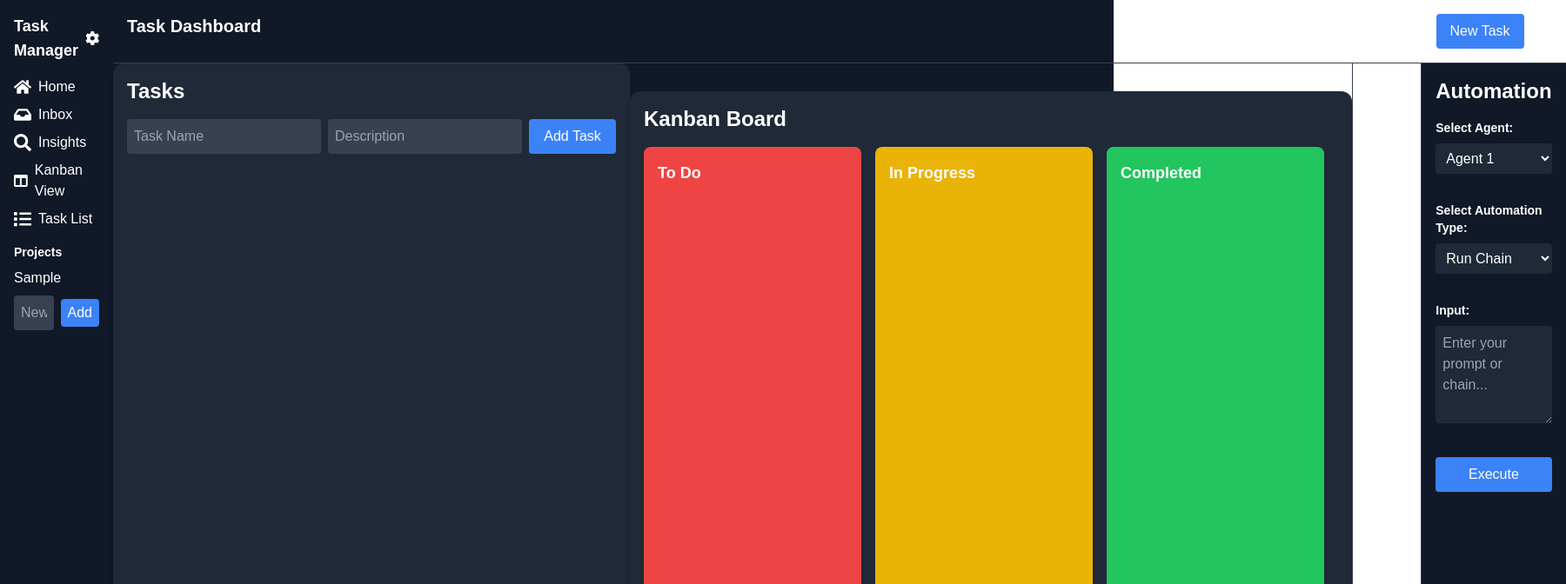
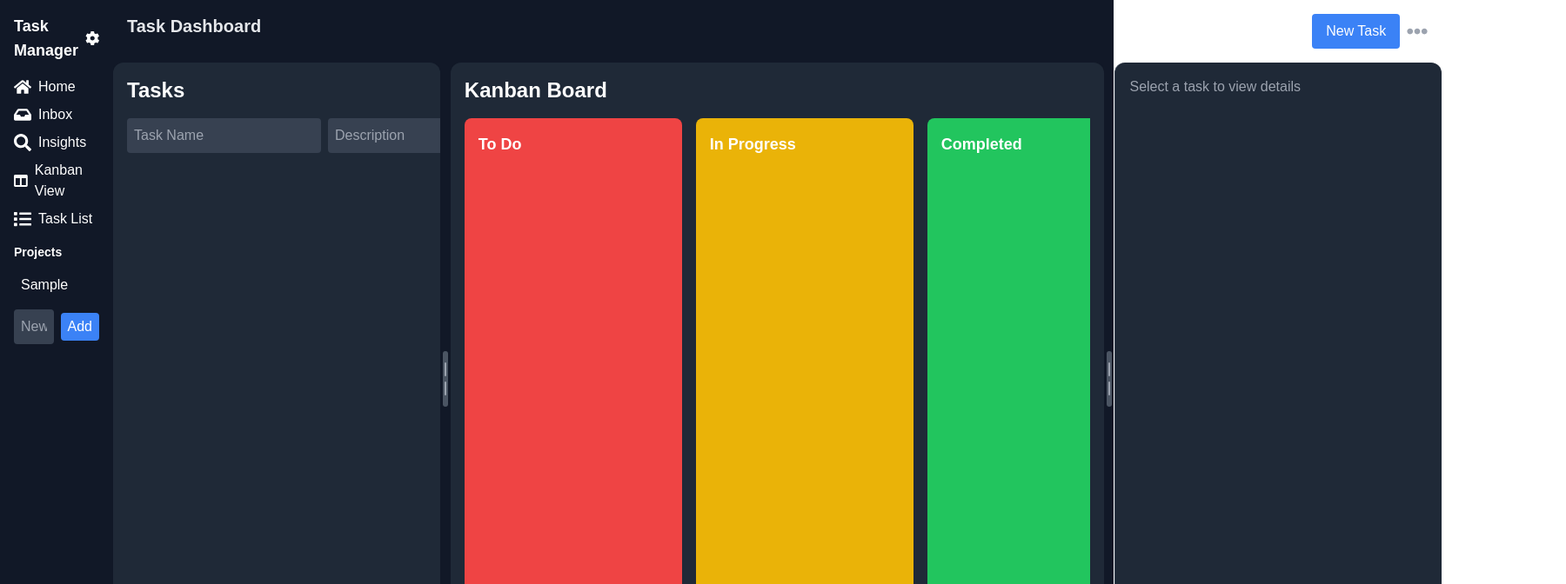
Before and after one commit to birdup000/ADHD-TaskManagementPanel, a Next.js app in the folder adhd-taskpanel/: page / in a window 1280 px wide. Both pictures are taken after typing "Sample" into the empty fields and a click on the button "Add". Shown: the top 672 px of the page at 87% size, 1800 px wide, since content can reach past the window. Built offline with nearby package versions, Linux system fonts and the light colour scheme.

Commit message:
lots of additions

```diff
--- a/adhd-taskpanel/app/page.tsx
+++ b/adhd-taskpanel/app/page.tsx
@@ -14,14 +14,17 @@ import {
   FaCog,
   FaEllipsisH,
   FaTrash,
+  FaEdit,
 } from 'react-icons/fa';
 import { useState, useEffect } from 'react';
 import LocalForage from 'localforage';
 import { FaArrowLeft, FaArrowRight, FaCheck } from 'react-icons/fa';
+import { Panel, PanelGroup, PanelResizeHandle } from "react-resizable-panels";
 
 // Define Task interface
 interface Task {
   id: number;
+  projectId: number; // Add this
   task: string;
   isComplete: boolean;
   description: string;
@@ -41,6 +44,24 @@ interface Credentials {
   key: string;
 }
 
+const resizeHandleStyles = {
+  padding: "0 4px",
+  backgroundColor: "#1f2937", // gray-800
+};
+
+const ResizeHandle = () => (
+  <PanelResizeHandle className="group flex items-center justify-center" style={{ width: '12px' }}>
+    <div
+      className="w-1.5 h-16 rounded-full bg-gray-600 group-hover:bg-blue-500 group-active:bg-blue-600 cursor-col-resize transition-colors"
+    >
+      <div className="flex flex-col gap-1.5 h-full items-center justify-center">
+        <div className="w-0.5 h-4 bg-gray-400 rounded group-hover:bg-blue-300" />
+        <div className="w-0.5 h-4 bg-gray-400 rounded group-hover:bg-blue-300" />
+      </div>
+    </div>
+  </PanelResizeHandle>
+);
+
 const Page: NextPage = () => {
   const [tasks, setTasks] = useState<Task[]>([]);
   const [projects, setProjects] = useState<Project[]>([]);
@@ -56,6 +77,40 @@ const Page: NextPage = () => {
   const [newTask, setNewTask] = useState('');
   const [newTaskDescription, setNewTaskDescription] = useState('');
   const [newTaskDueDate, setNewTaskDueDate] = useState('');
+
+  const [draggedProject, setDraggedProject] = useState<Project | null>(null);
+  const [editingProjectId, setEditingProjectId] = useState<number | null>(null);
+
+  // Add task reorder handlers
+  const [draggedTask, setDraggedTask] = useState<Task | null>(null);
+
+  const handleTaskDragStart = (e: React.DragEvent, task: Task) => {
+    setDraggedTask(task);
+    e.currentTarget.classList.add('opacity-50');
+  };
+
+  const handleTaskDragEnd = (e: React.DragEvent) => {
+    e.currentTarget.classList.remove('opacity-50');
+    setDraggedTask(null);
+  };
+
+  const handleTaskDragOver = (e: React.DragEvent, task: Task) => {
+    e.preventDefault();
+    if (!draggedTask || draggedTask.id === task.id) return;
+
+    const newTasks = [...tasks];
+    const draggedIndex = tasks.findIndex(t => t.id === draggedTask.id);
+    const dropIndex = tasks.findIndex(t => t.id === task.id);
+
+    // Only allow vertical movement (adjacent positions)
+    if (Math.abs(draggedIndex - dropIndex) !== 1) return;
+
+    newTasks.splice(draggedIndex, 1);
+    newTasks.splice(dropIndex, 0, draggedTask);
+
+    setTasks(newTasks);
+    LocalForage.setItem('tasks', newTasks);
+  };
 
   useEffect(() => {
     LocalForage.config({
@@ -111,18 +166,15 @@ const Page: NextPage = () => {
   };
 
   const handleAddTask = async () => {
-    if (!newTask.trim()) {
-      console.error('Cannot add an empty task');
-      return;
-    }
-    if (!selectedProject) {
-      console.error('No project selected');
+    if (!newTask.trim() || !selectedProject) {
+      console.error('Cannot add task: missing name or project');
       return;
     }
     try {
       const taskId = Date.now(); // Generate a unique ID
       const newTaskData: Task = {
         id: taskId,
+        projectId: selectedProject.id, // Add project ID
         task: newTask.trim(),
         description: newTaskDescription.trim(),
         isComplete: false,
@@ -171,16 +223,90 @@ const Page: NextPage = () => {
   const handleMoveTaskToStage = async (taskId: number, stage: 'toDo' | 'inProgress' | 'completed') => {
     try {
       const updatedTasks = tasks.map((task) =>
-        task.id === taskId
-       ? {...task, stage }
-          : task
+        task.id === taskId ? { ...task, stage } : task
       );
       setTasks(updatedTasks);
+
+      // Update selected task if it's the one being moved
+      if (selectedTask && selectedTask.id === taskId) {
+        setSelectedTask({ ...selectedTask, stage });
+      }
+
       await LocalForage.setItem('tasks', updatedTasks);
     } catch (error) {
       console.error('Error moving task to stage:', error);
     }
   };
+
+  const handleDragStart = (e: React.DragEvent, taskId: number) => {
+    e.dataTransfer.setData('taskId', taskId.toString());
+  };
+
+  const handleDragOver = (e: React.DragEvent) => {
+    e.preventDefault();
+  };
+
+  const handleDrop = (e: React.DragEvent, targetStage: 'toDo' | 'inProgress' | 'completed') => {
+    e.preventDefault();
+    const taskId = parseInt(e.dataTransfer.getData('taskId'));
+    if (!isNaN(taskId)) {
+      handleMoveTaskToStage(taskId, targetStage);
+    }
+  };
+
+  const handleUpdateTaskStage = async (taskId: number, newStage: 'toDo' | 'inProgress' | 'completed') => {
+    try {
+      const updatedTasks = tasks.map((task) =>
+        task.id === taskId ? { ...task, stage: newStage } : task
+      );
+      setTasks(updatedTasks);
+      await LocalForage.setItem('tasks', updatedTasks);
+    } catch (error) {
+      console.error('Error updating task stage:', error);
+    }
+  };
+
+  const handleProjectDragStart = (e: React.DragEvent, project: Project) => {
+    setDraggedProject(project);
+    e.currentTarget.classList.add('opacity-50');
+  };
+
+  const handleProjectDragEnd = (e: React.DragEvent) => {
+    e.currentTarget.classList.remove('opacity-50');
+    setDraggedProject(null);
+  };
+
+  const handleProjectDragOver = (e: React.DragEvent, project: Project) => {
+    e.preventDefault();
+    if (!draggedProject || draggedProject.id === project.id) return;
+
+    const newProjects = [...projects];
+    const draggedIndex = projects.findIndex(p => p.id === draggedProject.id);
+    const dropIndex = projects.findIndex(p => p.id === project.id);
+
+    newProjects.splice(draggedIndex, 1);
+    newProjects.splice(dropIndex, 0, draggedProject);
+
+    setProjects(newProjects);
+    LocalForage.setItem('projects', newProjects);
+  };
+
+  const handleProjectRename = async (projectId: number, newName: string) => {
+    if (!newName.trim()) return;
+
+    const updatedProjects = projects.map(project =>
+      project.id === projectId ? { ...project, name: newName.trim() } : project
+    );
+
+    setProjects(updatedProjects);
+    await LocalForage.setItem('projects', updatedProjects);
+    setEditingProjectId(null);
+  };
+
+  // Filter tasks by project in render
+  const projectTasks = tasks.filter(task =>
+    selectedProject && task.projectId === selectedProject.id
+  );
 
   return (
     <div className="flex h-screen bg-gray-900 text-white">
@@ -215,12 +341,47 @@ const Page: NextPage = () => {
           {projects.map((project: Project) => (
             <li
               key={project.id}
+              draggable="true"
+              onDragStart={(e) => handleProjectDragStart(e, project)}
+              onDragEnd={handleProjectDragEnd}
+              onDragOver={(e) => handleProjectDragOver(e, project)}
+              className={`mb-2 flex items-center justify-between p-2 rounded cursor-move
+                ${selectedProject?.id === project.id ? 'bg-gray-700' : 'hover:bg-gray-800'}
+                transition-colors duration-200`}
+            >
+              <div className="flex items-center gap-2 flex-1">
+                {editingProjectId === project.id ? (
+                  <input
+                    type="text"
+                    defaultValue={project.name}
+                    className="bg-gray-700 px-2 py-1 rounded text-white w-full"
+                    onBlur={(e) => handleProjectRename(project.id, e.target.value)}
+                    onKeyDown={(e) => {
+                      if (e.key === 'Enter') {
+                        handleProjectRename(project.id, e.currentTarget.value);
+                      } else if (e.key === 'Escape') {
+                        setEditingProjectId(null);
+                      }
+                    }}
+                    autoFocus
+                  />
+                ) : (
+                  <>
+                    <span
                       onClick={() => handleSelectProject(project)}
-              className={`mb-2 cursor-pointer ${
-                selectedProject?.id === project.id? 'text-blue-500' : ''
-              }`}
+                      className="flex-1"
                     >
                       {project.name}
+                    </span>
+                    <button
+                      onClick={() => setEditingProjectId(project.id)}
+                      className="opacity-0 group-hover:opacity-100 text-gray-400 hover:text-white"
+                    >
+                      <FaEdit size={14} />
+                    </button>
+                  </>
+                )}
+              </div>
             </li>
           ))}
           <li className="flex items-center mb-2">
@@ -242,22 +403,25 @@ const Page: NextPage = () => {
       </div>
       {/* Main Content */}
       <div className="flex-1 flex flex-col">
-        {/* Header */}
-        <div className="p-4 border-b border-gray-700 flex justify-between">
-          <h1 className="text-xl font-bold">
+        {/* Header - Remove border-b and adjust styling */}
+        <div className="p-4 flex justify-between">
+          <h1 className="text-xl font-bold text-gray-200">
             {selectedProject?.name || 'Task Dashboard'}
           </h1>
           <div className="flex items-center">
-            <button className="bg-blue-500 text-white px-4 py-2 rounded mr-2">
+            <button className="bg-blue-500 text-white px-4 py-2 rounded mr-2 hover:bg-blue-600 transition-colors">
               New Task
             </button>
-            <FaEllipsisH size={24} />
+            <FaEllipsisH size={24} className="text-gray-400 hover:text-gray-300 cursor-pointer" />
           </div>
         </div>
+
         {/* Content */}
         <div className="flex flex-1">
+          <PanelGroup direction="horizontal" className="flex-1 overflow-hidden">
             {/* Task List */}
-          <div className="w-2/3 p-4 bg-gray-800 rounded-xl shadow-md">
+            <Panel defaultSize={25} minSize={20} className="overflow-hidden">
+              <div className="h-full p-4 bg-gray-800 rounded-xl shadow-md overflow-auto">
                 <h2 className="text-2xl font-bold mb-4 text-white">Tasks</h2>
                 <div className="flex items-center mb-4">
                   <input
@@ -281,15 +445,15 @@ const Page: NextPage = () => {
                   </button>
                 </div>
                 <ul>
-              {tasks.map((task) => (
+                  {projectTasks.map((task) => (
                     <li
                       key={task.id}
-                  className={`mb-2 p-4 flex justify-between items-center rounded-lg ${
-                    task.isComplete
-                   ? "bg-green-500 text-white"
-                      : "bg-gray-700 text-white hover:bg-gray-600"
-                  }`}
-                  onClick={() => handleSelectTask(task)}
+                      className="mb-2 p-3 flex flex-col gap-2 rounded-lg bg-gray-800 hover:bg-gray-600 cursor-move"
+                      draggable="true"
+                      onDragStart={(e) => handleTaskDragStart(e, task)}
+                      onDragEnd={handleTaskDragEnd}
+                      onDragOver={(e) => handleTaskDragOver(e, task)}
+                      onClick={() => setSelectedTask(task)} // Add click handler
                     >
                       <div className="flex items-center">
                         <input
@@ -297,103 +461,96 @@ const Page: NextPage = () => {
                           checked={task.isComplete}
                           onChange={() => handleToggleTaskCompletion(task.id)}
                           className="mr-2"
+                          onClick={(e) => e.stopPropagation()} // Prevent task selection on checkbox click
                         />
-                    <span
-                      className={` ${
-                        task.isComplete? "line-through" : ""
-                      } text-lg`}
-                    >
+                        <span className={task.isComplete ? "line-through" : ""}>
                           {task.task}
                         </span>
                       </div>
-                  <FaTrash
-                    size={16}
-                    className="text-red-500 cursor-pointer"
-                    onClick={(e) => {
-                      e.stopPropagation();
-                      handleRemoveTask(task.id);
-                    }}
-                    style={{ marginLeft: 'auto' }} // Added margin to push to the right
-                  />
                     </li>
                   ))}
                 </ul>
               </div>
+            </Panel>
+
+            <ResizeHandle />
+
             {/* Kanban Board */}
-          <div className="flex-1 p-4 bg-gray-800 rounded-xl shadow-md mt-8">
+            <Panel defaultSize={50} minSize={30} className="overflow-hidden">
+              <div className="h-full p-4 bg-gray-800 rounded-xl shadow-md overflow-auto">
                 <h2 className="text-2xl font-bold mb-4 text-white">Kanban Board</h2>
                 <div className="flex" style={{ height: 'calc(100vh - 250px)', overflowY: 'auto' }}>
                   {[
-                { stage: "toDo", title: "To Do", color: "bg-red-500" },
-                { stage: "inProgress", title: "In Progress", color: "bg-yellow-500" },
-                { stage: "completed", title: "Completed", color: "bg-green-500" },
+                    { stage: "toDo" as 'toDo', title: "To Do", color: "bg-red-500" },
+                      { stage: "inProgress" as 'inProgress', title: "In Progress", color: "bg-yellow-500" },
+                      { stage: "completed" as 'completed', title: "Completed", color: "bg-green-500" },
                   ].map((column) => (
                     <div
                       key={column.stage}
-                  className={`bg-gray-700 p-4 rounded-lg ${column.color} text-white`}
+                      className={`bg-gray-700 p-4 rounded-lg ${column.color} text-white transition-colors duration-200`}
                       style={{ minWidth: '250px', flex: 1, marginRight: '16px' }}
+                      onDragOver={handleDragOver}
+                      onDrop={(e) => handleDrop(e, column.stage)}
                     >
                       <h3 className="text-lg font-bold mb-2">{column.title}</h3>
                       <ul style={{ listStyle: 'none', padding: 0, margin: 0, overflowY: 'auto' }}>
-                    {tasks
+                        {projectTasks  // Change from tasks to projectTasks
                          .filter((task) => task.stage === column.stage)
                          .map((task) => (
-                        <li key={task.id} className="mb-2 p-4 flex justify-between items-center rounded-lg bg-gray-800 hover:bg-gray-600 relative" style={{ lineHeight: '1.5' }}>
-                          <span className="text-lg" style={{ maxWidth: '60%', marginRight: '16px', display: 'inline-block', verticalAlign: 'middle' }}>{task.task}</span>
-                          <div className="absolute right-4 top-4 flex space-x-2" style={{ top: '50%', transform: 'translateY(-50%)' }}>
-                            {column.stage!== "toDo" && (
+                            <li
+                              key={task.id}
+                              className="mb-2 p-3 flex flex-col gap-2 rounded-lg bg-gray-800 hover:bg-gray-600 cursor-move"
+                              draggable="true"
+                              onDragStart={(e) => handleDragStart(e, task.id)}
+                            >
+                              {/* Task Content */}
+                              <span className="text-lg break-words">{task.task}</span>
+
+                              {/* Action Buttons */}
+                              <div className="flex items-center gap-2">
+                                {column.stage === "inProgress" && (
                                   <button
                                     onClick={() => handleMoveTaskToStage(task.id, "toDo")}
-                                className="bg-gray-500 text-xs px-2 py-1 rounded text-sm hover:bg-gray-600"
+                                    className="bg-gray-500 text-xs px-2 py-1 rounded hover:bg-gray-600"
                                     title="Move to To Do"
-                                style={{ lineHeight: '1.2', padding: '4px 8px' }}
                                   >
-                                <FaArrowLeft size={8} /> To Do <span className="hidden md:inline">To Do</span>
+                                    <FaArrowLeft size={8} className="inline mr-1" /> To Do
                                   </button>
                                 )}
+
                                 {column.stage === "toDo" && (
                                   <button
                                     onClick={() => handleMoveTaskToStage(task.id, "inProgress")}
-                                className="bg-yellow-500 text-xs px-2 py-1 rounded text-sm hover:bg-yellow-600"
+                                    className="bg-yellow-500 text-xs px-2 py-1 rounded hover:bg-yellow-600"
                                     title="Move to In Progress"
-                                style={{ lineHeight: '1.2', padding: '4px 8px' }}
                                   >
-                                <FaArrowRight size={8} /> In Progress <span className="hidden md:inline">In Progress</span>
+                                    <FaArrowRight size={8} className="inline mr-1" /> In Progress
                                   </button>
                                 )}
-                            {column.stage === "inProgress" && (
-                              <>
-                                <button
-                                  onClick={() => handleMoveTaskToStage(task.id, "toDo")}
-                                  className="bg-gray-500 text-xs px-2 py-1 rounded text-sm hover:bg-gray-600"
-                                  title="Move to To Do"
-                                  style={{ lineHeight: '1.2', padding: '4px 8px' }}
-                                >
-                                  <FaArrowLeft size={8} /> To Do <span className="hidden md:inline">To Do</span>
-                                </button>
-                                <button
-                                  onClick={() => handleMoveTaskToStage(task.id, "completed")}
-                                  className="bg-green-500 text-xs px-2 py-1 rounded text-sm hover:bg-green-600"
-                                  title="Move to Completed"
-                                  style={{ lineHeight: '1.2', padding: '4px 8px' }}
-                                >
-                                  <FaArrowRight size={8} /> Completed <span className="hidden md:inline">Completed</span>
-                                </button>
-                              </>
-                            )}
+
                                 {column.stage === "completed" && (
                                   <button
                                     onClick={() => handleMoveTaskToStage(task.id, "inProgress")}
-                                className="bg-yellow-500 text-xs px-2 py-1 rounded text-sm hover:bg-yellow-600"
+                                    className="bg-yellow-500 text-xs px-2 py-1 rounded hover:bg-yellow-600"
                                     title="Move to In Progress"
-                                style={{ lineHeight: '1.2', padding: '4px 8px' }}
                                   >
-                                <FaArrowLeft size={8} /> In Progress <span className="hidden md:inline">In Progress</span>
+                                    <FaArrowLeft size={8} className="inline mr-1" /> In Progress
                                   </button>
                                 )}
+
+                                {column.stage === "inProgress" && (
+                                  <button
+                                    onClick={() => handleMoveTaskToStage(task.id, "completed")}
+                                    className="bg-green-500 text-xs px-2 py-1 rounded hover:bg-green-600"
+                                    title="Move to Completed"
+                                  >
+                                    <FaArrowRight size={8} className="inline mr-1" /> Completed
+                                  </button>
+                                )}
+
                                 <FaTrash
                                   size={12}
-                              className="text-red-500 cursor-pointer"
+                                  className="text-red-500 cursor-pointer ml-auto"
                                   onClick={(e) => {
                                     e.stopPropagation();
                                     handleRemoveTask(task.id);
@@ -408,74 +565,29 @@ const Page: NextPage = () => {
                   ))}
                 </div>
               </div>
+            </Panel>
+
+            <ResizeHandle />
+
             {/* Task Details */}
-          <div className="w-1/3 p-4 border-l border-gray-700">
-            {selectedTask? (
-              <>
-                <h2 className="text-2xl font-bold mb-2">Task Details</h2>
-                <p>
-                  <span className="font-bold">Name:</span> {selectedTask.task}
-                </p>
-                <p>
-                  <span className="font-bold">Description:</span>{' '}
-                  {selectedTask.description}
-                </p>
-                <p>
-                  <span className="font-bold">Due Date:</span>{' '}
-                  {selectedTask.dueDate || 'None'}
-                </p>
-                <p>
-                  <span className="font-bold">Status:</span>{' '}
-                  {selectedTask.isComplete? 'Completed' : 'Pending'}
-                </p>
-              </>
+            <Panel defaultSize={25} minSize={20} className="overflow-hidden">
+              <div className="h-full p-4 bg-gray-800 rounded-xl shadow-md border-l border-gray-700 overflow-auto">
+                {selectedTask ? (
+                  <div className="space-y-4">
+                    <h2 className="text-2xl font-bold mb-4">Task Details</h2>
+                    <p><span className="font-bold">Name:</span> {selectedTask.task}</p>
+                    <p><span className="font-bold">Description:</span> {selectedTask.description}</p>
+                    <p><span className="font-bold">Status:</span> {selectedTask.stage}</p>
+                    <p><span className="font-bold">Due Date:</span> {selectedTask.dueDate || 'Not set'}</p>
+
+                    {/* Add status update buttons if needed */}
+                  </div>
                 ) : (
-              <p>Select a task to view its details</p>
+                  <p className="text-gray-400">Select a task to view details</p>
                 )}
               </div>
-          {/* Automation Panel */}
-          <div className="w-1/4 bg-gray-900 p-4 border-l border-gray-700">
-            <h2 className="text-2xl font-bold mb-4">Automation</h2>
-            <div className="mb-4">
-              <label htmlFor="agent-selection" className="block text-sm font-bold mb-2">
-                Select Agent:
-              </label>
-              <select
-                id="agent-selection"
-                className="w-full p-2 bg-gray-800 rounded text-white mb-4"
-              >
-                <option value="agent-1">Agent 1</option>
-                <option value="agent-2">Agent 2</option>
-                <option value="agent-3">Agent 3</option>
-              </select>
-            </div>
-            <div className="mb-4">
-              <label htmlFor="automation-type" className="block text-sm font-bold mb-2">
-                Select Automation Type:
-              </label>
-              <select
-                id="automation-type"
-                className="w-full p-2 bg-gray-800 rounded text-white mb-4"
-              >
-                <option value="run-chain">Run Chain</option>
-                <option value="run-prompt">Run Prompt</option>
-              </select>
-            </div>
-            <div className="mb-4">
-              <label htmlFor="automation-input" className="block text-sm font-bold mb-2">
-                Input:
-              </label>
-              <textarea
-                id="automation-input"
-                rows={4}
-                placeholder="Enter your prompt or chain..."
-                className="w-full p-2 bg-gray-800 rounded text-white mb-4"
-              ></textarea>
-            </div>
-            <button className="bg-blue-500 text-white px-4 py-2 rounded w-full">
-              Execute
-            </button>
-          </div>
+            </Panel>
+          </PanelGroup>
         </div>
       </div>
     </div>
--- a/adhd-taskpanel/package.json
+++ b/adhd-taskpanel/package.json
@@ -13,7 +13,8 @@
     "next": "15.0.3",
     "react": "19.0.0-rc-66855b96-20241106",
     "react-dom": "19.0.0-rc-66855b96-20241106",
-    "react-icons": "^5.3.0"
+    "react-icons": "^5.3.0",
+    "react-resizable-panels": "^2.1.7"
   },
   "devDependencies": {
     "@types/node": "^20",
```
Also changed, not shown: 1 other file (tests, documents, lock files or other folders). Lines whose indentation alone changed are shown as unchanged.
